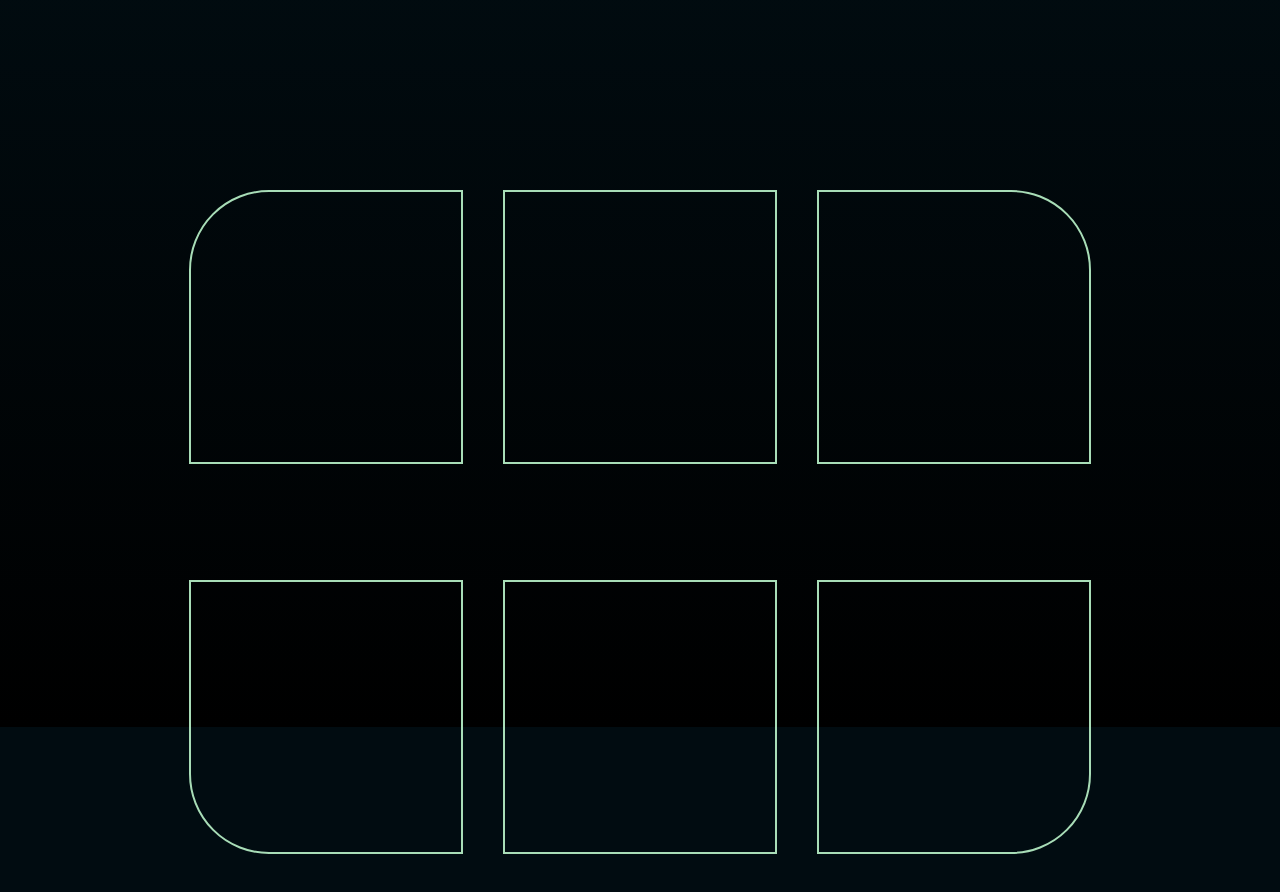
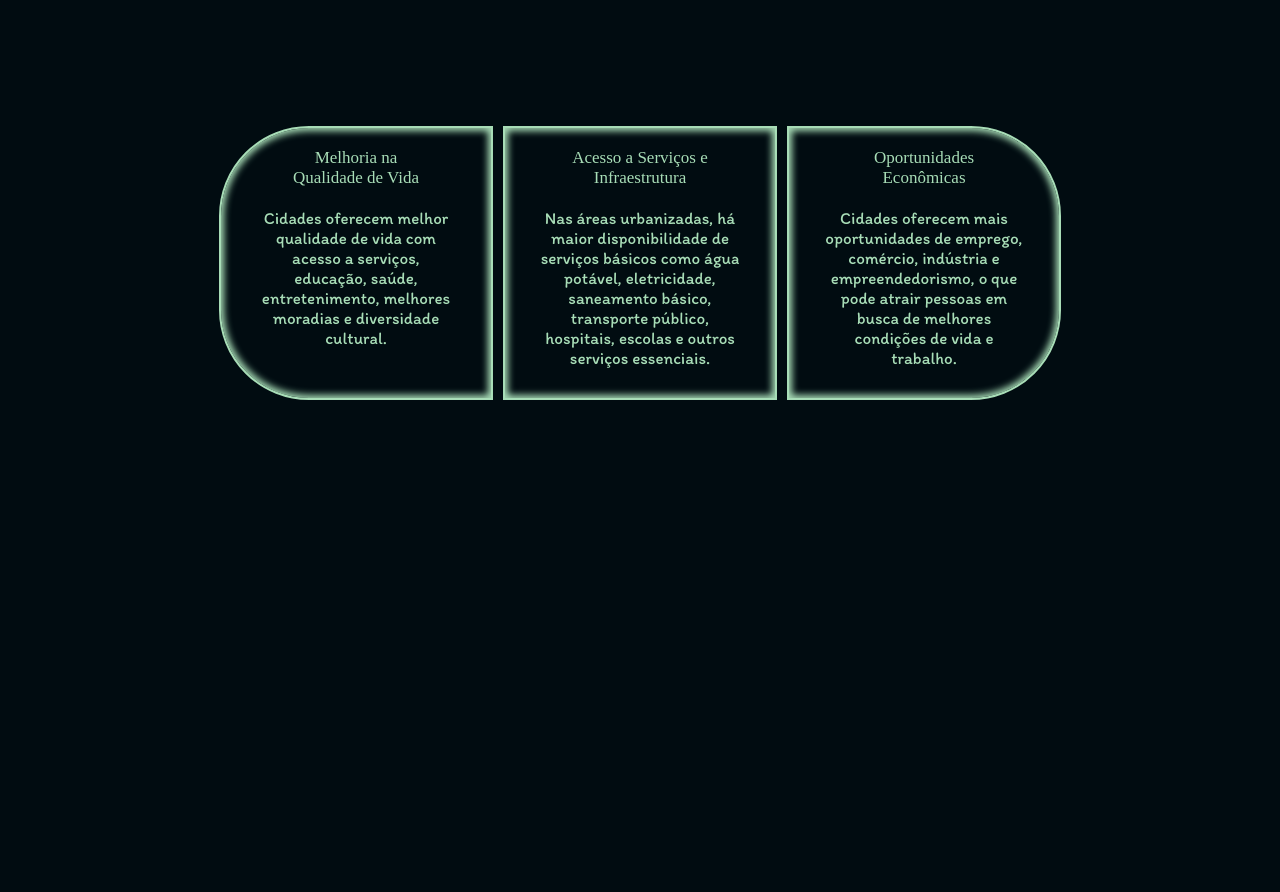
Before and after one commit to ketlynGKR/1-Site, a plain HTML site: page index.html in a window 1280 px wide. Shown: the part 1660-2552 px from the top of the page. Drawn offline with Linux system fonts and the light colour scheme; a web font is replaced by a local one.

Commit message:
Add files via upload

```diff
--- a/index.html
+++ b/index.html
@@ -34,19 +34,26 @@
 
             <section class="assunto">
                 <div class="imgfundo">
-                    <h2>Motivos</h2>
-                    <div class="relatos">
-                    <div class="relato"></div>
-                    <div class="relato" id="meio"></div>
-                    <div class="relato" id="penultimo"></div>
-                </div>
-                <div class="relatos2">
-                    <div class="relato2"></div>
-                    <div class="relato" id="meio2"></div>
-                    <div class="relato" id="penultimo2"></div>
+                    <h2>Vantagens</h2>
+                    <div class="relatos2">
+                    <div class="relato">
+                        <p id="v">Melhoria na <br> Qualidade de Vida</p>
+                        <p id="vt">Cidades oferecem melhor qualidade de vida com acesso a serviços, educação, saúde, entretenimento, melhores moradias e diversidade cultural.</p>
+                    </div>
+                    <div class="relato" id="meio">
+                        <p id="v">Acesso a Serviços e Infraestrutura</p>
+                        <p id="vt">Nas áreas urbanizadas, há maior disponibilidade de serviços básicos como água potável, eletricidade, saneamento básico, transporte público, hospitais, escolas e outros serviços essenciais.</p>
+                    </div>
+                    <div class="relato" id="penultimo">
+                        <p id="v">Oportunidades <br> Econômicas</p>
+                        <p id="vt">Cidades oferecem mais oportunidades de emprego, comércio, indústria e empreendedorismo, o que pode atrair pessoas em busca de melhores condições de vida e trabalho.</p>
+                    </div>
                 </div>
                 </div>
             </section>
 
+            <section class="fim">
+
+            </section>
     </body>
 </html>
--- a/style.css
+++ b/style.css
@@ -19,7 +19,7 @@
 }
 
 body {
-    background-color: var(--verde-escuro);
+    background-color: #003a30;
 }
 
 .inicio{
@@ -197,7 +197,7 @@ h1 {
 }
 
 .assunto {
-    background-image: linear-gradient(to bottom, var(--verde-escuro), black);
+    background-color: var(--verde-escuro);
     font-family: var(--fonte-1);
     color: var(--verde);
     text-align: center;
@@ -223,10 +223,10 @@ h2 {
     display: flex;
     height: 100vh;
     justify-content: center;
-    gap: 100px 40px;
+    gap: 100px 10px;
     flex-wrap: wrap;
-    margin-top: -32%;
-    z-index: 4;
+    margin-top: -5%;
+    z-index: 5;
 }
 
 .relato {
@@ -236,8 +236,16 @@ h2 {
     margin-top: -42%;
     background-color: transparent;
     border: 2px solid var(--verde);
-    border-radius: 80px 0 0;
+    border-radius: 90px 0 0 90px;
     padding: 10px;
+    box-shadow: inset 0px 0px 7px 3px var(--verde);
+    transition: 0.5s;
+}
+
+.relato:hover {
+    background-color: var(--verde);
+    color: var(--verde-escuro);
+    border: 2px solid var(--verde-escuro);
 }
 
 #meio {
@@ -245,24 +253,31 @@ h2 {
 }
 
 #penultimo {
-    border-radius: 0 80px 0 0;
+    border-radius: 0 90px 90px 0;
 }
 
-#meio2 {
-    border-radius: 0;
+#v {
+    padding: 10px;
+    font-family: var(--fonte-3);
 }
 
-#penultimo2 {
-    border-radius: 0 0 80px 0;
+#vt {
+    font-family: var(--fonte-2);
+    margin-top: -90%;
+    text-align: center;
+    padding: 10%;
 }
 
-.relato2 {
-    position:relative;
-    width: 250px;
-    height: 250px;
-    margin-top: -42%;
-    background-color: transparent;
-    border: 2px solid var(--verde);
-    border-radius: 0 0 0 80px;
-    padding: 10px;
+.assunto {
+    background-color: var(--verde-escuro);
+    font-family: var(--fonte-1);
+    color: var(--verde);
+    text-align: center;
+    font-size: 17px;
+    height: 100vh;
+    z-index: 3;
 }
+
+.fim {
+    background-color: var(--verde-escuro);
+}
```
Also changed, not shown: Desktop - 1.png (added).
